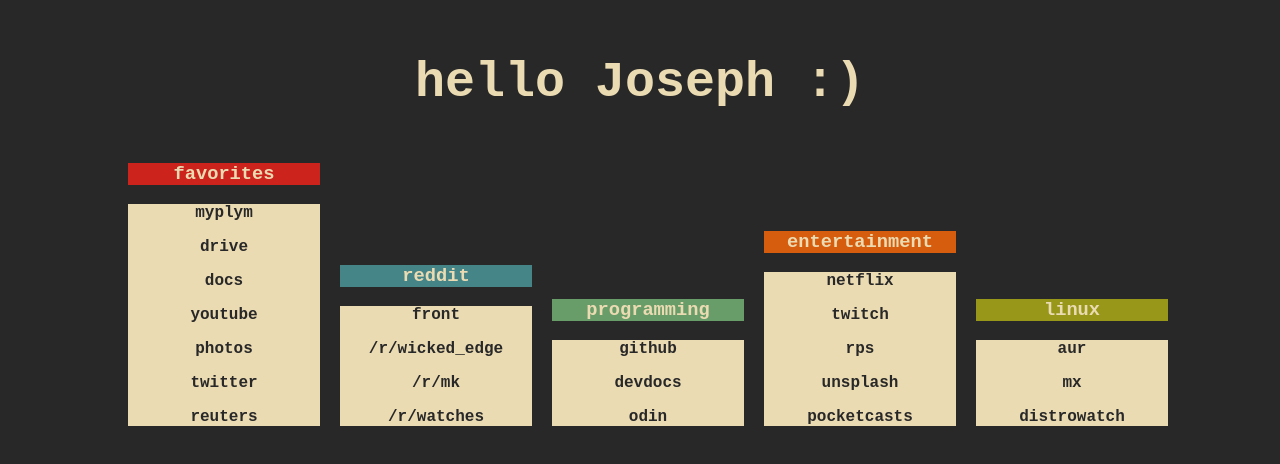
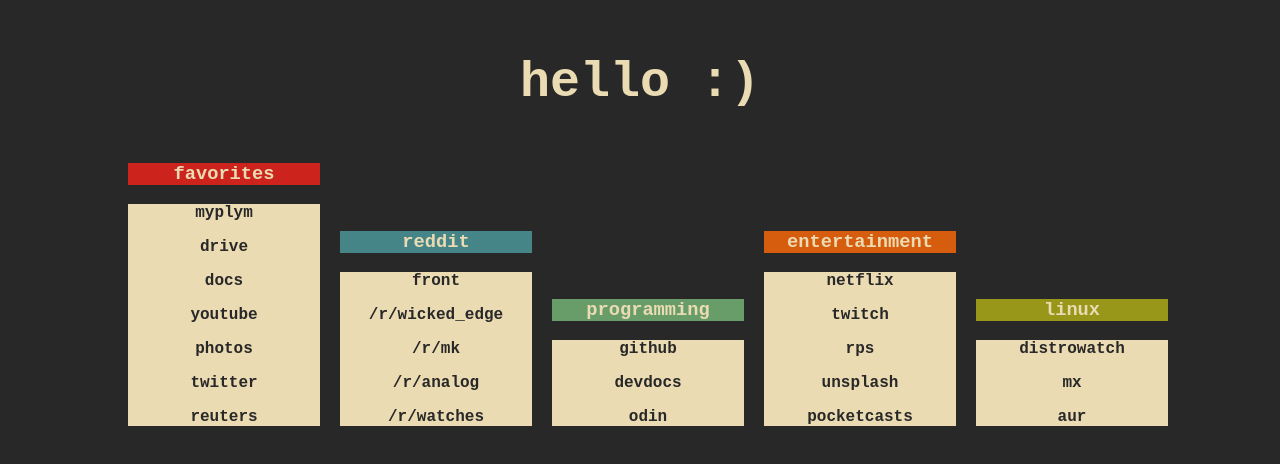
Before and after one commit to JoeJazzy/JoeJazzy.github.io, a plain HTML site: page index.html in a window 1280 px wide. Shown: the part 152-616 px from the top of the page. Drawn offline with Linux system fonts and the light colour scheme.

Commit message:
Added link to r/analog Rearranged a few links

```diff
--- a/index.html
+++ b/index.html
@@ -7,7 +7,7 @@
 
   <body>
 
-    <h1>hello Joseph :)</h1>
+    <h1>hello :)</h1>
 
     <div class="all">
       <div class="title favorites"><h3>favorites</h3></div>
@@ -28,7 +28,9 @@
         <a href="https://www.reddit.com/"><p>front</p></a>
         <a href="https://www.reddit.com/r/wicked_edge/"><p>/r/wicked_edge</p></a>
         <a href="https://www.reddit.com/r/mechanicalkeyboards/"><p>/r/mk</p></a>
+        <a href="https://www.reddit.com/r/analog/"><p>/r/analog</p></a>
         <a href="https://www.reddit.com/r/watches/"><p>/r/watches</p></a>
+
       </div>
     </div>
 
@@ -55,9 +57,9 @@
     <div class="all">
       <div class="title linux"><h3>linux</h3></div>
       <div class="links">
+        <a href="http://distrowatch.com/"><p>distrowatch</p></a>
+        <a href="https://mxlinux.org/"><p>mx</p></a>
         <a href="https://aur.archlinux.org/"><p>aur</p></a>
-        <a href="https://mxlinux.org/"><p>mx</p></a>
-        <a href="http://distrowatch.com/"><p>distrowatch</p></a>
       </div>
     </div>
 
```
